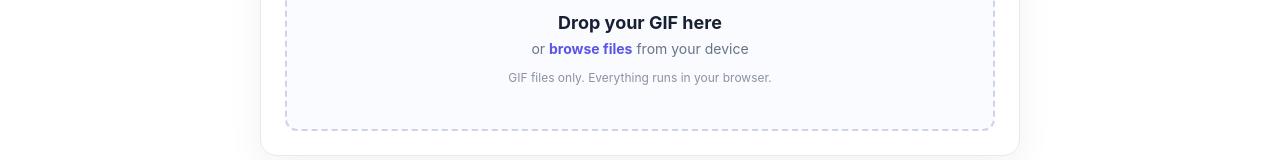
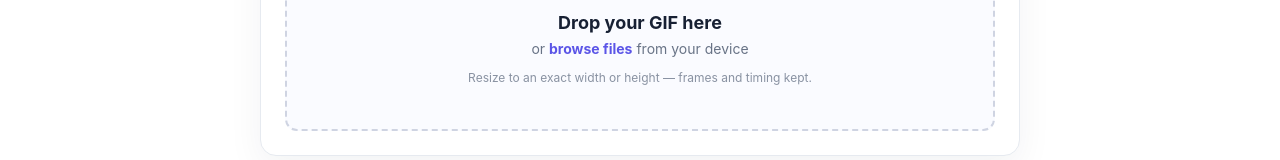
Before and after one commit to syz996/gifsmall, a Next.js app: page /gif-resizer in a window 1280 px wide. Shown: the part 487-647 px from the top of the page. Built offline with nearby package versions, Linux system fonts and the light colour scheme.

Commit message:
Enhance UploadZone with resizing hint
Added a hint to the UploadZone for resizing guidance.

```diff
--- a/app/gif-resizer/ResizerTool.tsx
+++ b/app/gif-resizer/ResizerTool.tsx
@@ -338,7 +338,7 @@ export default function ResizerTool() {
 
   return (
     <section className="resizer-tool" aria-label="GIF resizer">
-      <UploadZone onFile={handleFile} busy={busy} />
+      <UploadZone onFile={handleFile} busy={busy} hint="Resize to an exact width or height — frames and timing kept." />
 
       {file && source.w > 0 && (
         <div className="controls">
```
